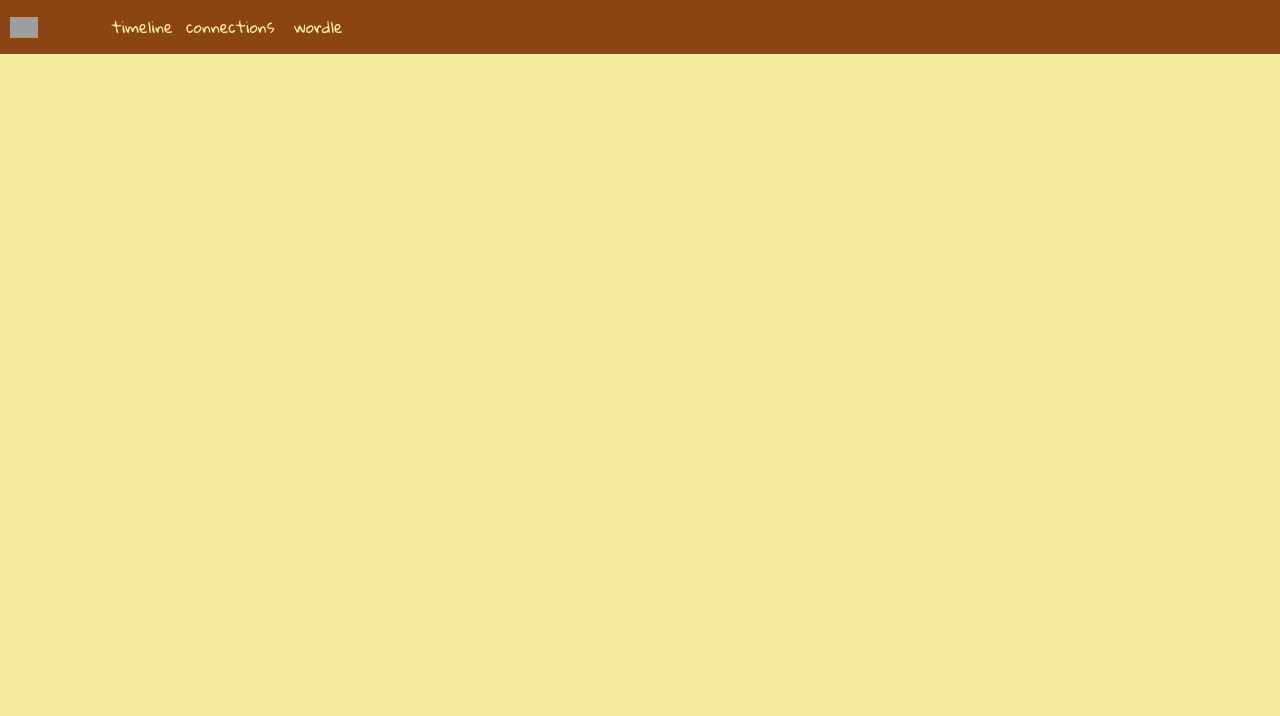
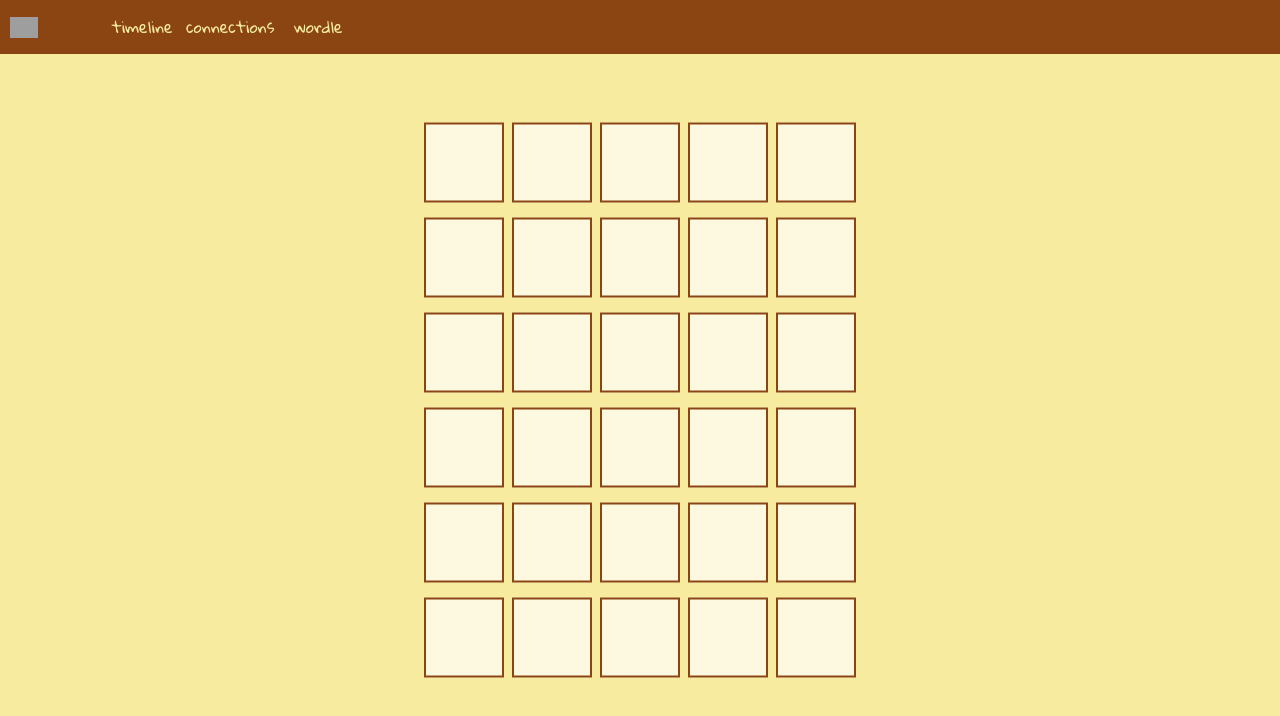
Before and after one commit to laurasfelix/sydney-react, a Next.js app: page /wordle in a window 1280 px wide. Shown: the top 716 px of the page. Built offline with nearby package versions, Linux system fonts and the light colour scheme; grey boxes are pictures that could not be loaded.

Commit message:
almost done w wordle

```diff
--- a/components/navbar.tsx
+++ b/components/navbar.tsx
@@ -12,7 +12,7 @@ const Navbar = () => {
                     <li>
                     <a href="/connections"> connections </a>
                     </li>
-                    <a href="/connections"> wordle </a>
+                    <a href="/wordle"> wordle </a>
                     <li>
 
                     </li>
--- /dev/null
+++ b/components/wordleitem.tsx
@@ -0,0 +1,40 @@
+import React from 'react';
+
+interface WordleItemProps {
+    wordChosen: string,
+    wordAnswer: string,
+    done: boolean[],
+  }
+
+const WordleItem: React.FC<WordleItemProps> = (
+    {wordAnswer, wordChosen, done}
+) => {
+    console.log("chosen here:", wordChosen);
+    console.log("done value", done);
+    return (
+    <div  className='wordleRow'>
+    {wordAnswer.split('').map((item, index) =>
+
+    (
+
+    done[index] ?
+        (<div key={index} className='wordleItem'>
+                <span className='font'> {wordChosen.split('')[index]} </span>
+        </div>)
+    :
+    (<div key={index} className='wordleItem'>
+                <span className='font'> {wordChosen.split('')[index]} </span>
+    </div>)
+
+    )
+    )
+
+
+    }
+
+    </div>
+);
+
+};
+
+export default WordleItem;
--- /dev/null
+++ b/pages/const.tsx
@@ -0,0 +1,115 @@
+export const words = [
+    "jesse",
+    "sammy",
+    "dance",
+    "paint",
+    "older",
+    "women",
+    "kitty",
+    "alpha",
+    "break",
+    "steak",
+    "extra",
+    "sleep",
+    "drive",
+    "furry",
+    "yummy",
+    "pizza",
+    "pasta",
+    "canes",
+    "silly",
+    "sleep",
+    "tacos",
+    "corny",
+    "lunch",
+    "juicy",
+    "zesty",
+    "lemon",
+    "salad",
+    "calos",
+    "biden",
+    "store",
+    "freak",
+    "nasty",
+    "willy",
+    "strap",
+    "siton",
+    "hunky",
+    "shaky",
+    "bulky",
+    "takis",
+    "choco",
+    "snack",
+    "glyph",
+    "jacob",
+    "juice",
+    "rocky",
+    "yacht",
+    "beach",
+    "peach",
+    "mango",
+    "ramen",
+    "spicy",
+    "spice",
+    "civic",
+    "honda",
+    "foody",
+    "goths",
+    "lakes",
+    "water",
+    "sojus",
+    "shots",
+    "salty",
+    "twink",
+    "bread",
+    "bagel",
+    "sarge",
+    "giddy",
+    "pukes",
+    "bobas",
+    "happy",
+    "shang",
+    "coder",
+    "socks",
+    "thief",
+    "whine",
+    "grump",
+    "beefy",
+    "bowel",
+    "calve",
+    "broth",
+    "flops",
+    "fudge",
+    "humor",
+    "hobby",
+    "salsa",
+    "ouchh",
+    "photo",
+    "phone",
+    "teddy",
+    "plush",
+    "pouty",
+    "ranch",
+    "olive",
+    "level",
+    "vapes",
+    "creme",
+    "paris",
+    "cocoa",
+    "craft",
+    "laugh",
+    "drink",
+    "uncle",
+    "toast",
+    "cindy",
+    "robby",
+    "noway",
+    "study",
+    "morty",
+    "nacho",
+    "latte",
+    "peeta",
+    "bella",
+
+
+]
--- a/pages/index.tsx
+++ b/pages/index.tsx
@@ -20,7 +20,7 @@ export default function Home() {
           </div>
 
           <div>
-            This is a celebration of her.
+            This is a celebration of her. Also includes some additional commentary...
           </div>
         </div>
 
--- a/pages/timeline.tsx
+++ b/pages/timeline.tsx
@@ -5,9 +5,18 @@ export default function Timeline() {
 
   const timelineData = [
     { date: 'birth', title: 'Born!', description: 'Sydney was born a very fat baby to an older brother and cute little parents...', badge: 'You were born!', iconClass: 'fas fa-brain' },
-    { date: 'one year', title: 'one year', description:"your other brother was born bald but you are still your lolo's favorite...", badge: 'baby brother', iconClass: 'fas fa-camera' },
-    { date: 'January 14', title: 'First date', description: 'We went on an actual date this time...', badge: 'First date', iconClass: 'fas fa-campground' },
-    { date: 'January 22', title: 'First kiss', description: 'We kissed after I slept over at Slivka...', badge: 'First kiss', iconClass: 'fas fa-sun' },
+    { date: 'one year old', title: 'one year', description:"your other brother was born bald but you are still your lolo's favorite...", badge: 'baby brother', iconClass: 'fas fa-camera' },
+    { date: 'three years old?', title: 'annoying', description: 'you cried when your family dog died not because you were sad, but because you wanted attention...', badge: 'annoying', iconClass: 'fas fa-campground' },
+    { date: 'six years old', title: 'six', description: 'i think around here you met a bunch of your elementary school friends, like rachel and christine...', badge: 'friends!!', iconClass: 'fas fa-campground' },
+    { date: 'eight years old?', title: 'eight', description: 'around this age i bet you got way more serious with dance by joining that evanston school...', badge: 'dancy wancy', iconClass: 'fas fa-campground' },
+    { date: 'eleven years old', title: 'eleven', description: "you won the fifth grade spelling bee, and you're still proud about it...", badge: 'winner!!', iconClass: 'fas fa-sun' },
+    { date: 'twelve years old', title: 'twelve', description: 'edward and peta <3333 i just know the librarian hated you...', badge: 'YA phase', iconClass: 'fas fa-campground' },
+    { date: 'fourteen years old', title: 'fourteen', description: 'KISS IN THE CHEEEK?????? at a PANIC in the disco concert???? WHATTTT...', badge: 'romance', iconClass: 'fas fa-campground' },
+    { date: 'fifteen years old', title: 'fifteen', description: '#ICEisEVIL + the beanie + snapchat filter = gold...', badge: 'tumblr would have loved you', iconClass: 'fas fa-campground' },
+    { date: 'seventeen years old', title: 'seventeen', description: "i guess you are a third level swimmer but what does it mean...", badge: 'whatever', iconClass: 'fas fa-sun' },
+    { date: 'eighteen years old', title: 'eighteen', description: "killer calves and college acceptances?? ugh you're top 20 in your school but i'm top 20 in my country...", badge: 'all worth it', iconClass: 'fas fa-sun' },
+    { date: 'nineteen years old', title: 'nineteen', description: "your childhood cat died but i think he's proud of you wherever he is...", badge: 'jesse kitty', iconClass: 'fas fa-sun' },
+    { date: 'twenty years old', title: 'twenty', description: "international travella fella, is there a place where you haven't been? also you did great in your dances...", badge: 'around the world', iconClass: 'fas fa-sun' },
   ];
     return (
 
--- a/pages/wordle.tsx
+++ b/pages/wordle.tsx
@@ -1,9 +1,108 @@
+import React, {useEffect, useState} from 'react';
 import Navbar from '../components/navbar'
+import WordleItem from '@/components/wordleitem';
+import { words } from './const';
 
 export default function Wordle() {
+    const [index, setIndex] = useState(0);
+    const [answer, setAnswer] = useState("");
+
+    // startup choice for the answer
+    useEffect(() => {
+
+      var length = words.length;
+
+      var choiceIdx = Math.floor(Math.random() * length);
+
+      setAnswer(words[choiceIdx]);
+
+    }
+    , [])
+
+    const [guess, setGuess] = useState(Array(6).fill(""));
+    const [done, setDone] = useState(Array(6).fill(false));
+    const [correct, setCorrect] = useState(false);
+
+
+    useEffect(() => {
+
+      const handleKey = (e: KeyboardEvent) =>
+      {
+
+        const letter = e.key.toLowerCase();
+
+        if (/^[a-z]$/.test(letter)){
+          console.log("letter", letter);
+          console.log("guess in add", guess);
+          console.log("index", index);
+          setGuess(prev => {
+            const newGuesses = [...prev];
+            if ((newGuesses[index] + letter).length <= 5)
+            {
+            newGuesses[index] += letter;
+            }
+            return newGuesses;
+          });
+
+        }
+
+        else if (letter === 'backspace') {
+          setGuess((prev) => {
+          const newGuesses = [...prev];
+          newGuesses[index] = newGuesses[index].slice(0, -1);
+          return newGuesses;
+        })
+      }
+
+        else if (letter == "enter")
+        {
+          setDone((prev) => {
+            const newDone = [...prev];
+            newDone[index] = true;
+            return newDone;
+          });
+          setIndex((prev) => prev + 1);
+        }
+
+      };
+
+    window.addEventListener('keydown', handleKey);
+    return () => window.removeEventListener('keydown', handleKey);
+
+    }
+
+    , [index])
+
+    console.log("guess", guess);
     return (
 
      <div className="font-[family-name:var(--font-gloria-hallelujah)">
       <Navbar />
+
+
+      <div className='wordle'>
+
+        {guess.map((item, idx) =>
+
+        (
+          //this shows each wordle item one by one
+        <div key={idx}>
+
+        <WordleItem
+            wordChosen={item}
+            wordAnswer={answer}
+            done={done}
+          />
+
+        </div>
+
+        )
+
+        )
+
+        }
+
+      </div>
+
       </div>
     )}
--- a/styles/globals.css
+++ b/styles/globals.css
@@ -2,6 +2,12 @@
 @tailwind base;
 @tailwind components;
 @tailwind utilities;
+
+:root {
+  --cell-size: 80px;
+  --horizontal-gap: 8px;
+  --vertical-gap: 15px;
+}
 
 @font-face {
   font-family: 'Gloria Hallelujah';
@@ -182,3 +188,42 @@ img{-webkit-transition: transform 0.2s ease;
     margin-left: 0;
   }
 }
+
+.wordleItem{
+  border: solid #8B4513 2px;
+  box-sizing: border-box;
+  height: var(--cell-size);
+  width: var(--cell-size);
+  text-align: center;
+  background-color: #ffffffae;
+  align-items: center;
+  justify-content: center;
+  font-size: x-large;
+
+}
+
+.font{
+  display: flex;
+  align-items: center;
+  justify-content: center;
+  position: relative;
+  width: 100%;
+  height: 100%;
+}
+
+.wordleRow{
+  display: flex;
+  flex-direction: row;
+  gap: var(--horizontal-gap);
+
+}
+
+.wordle{
+  position: fixed;
+  left: 50%;
+  top: 50%;
+  transform: translate(-50%, -50%);
+  display: flex;
+  flex-direction: column;
+  gap: var(--vertical-gap);
+}
```
